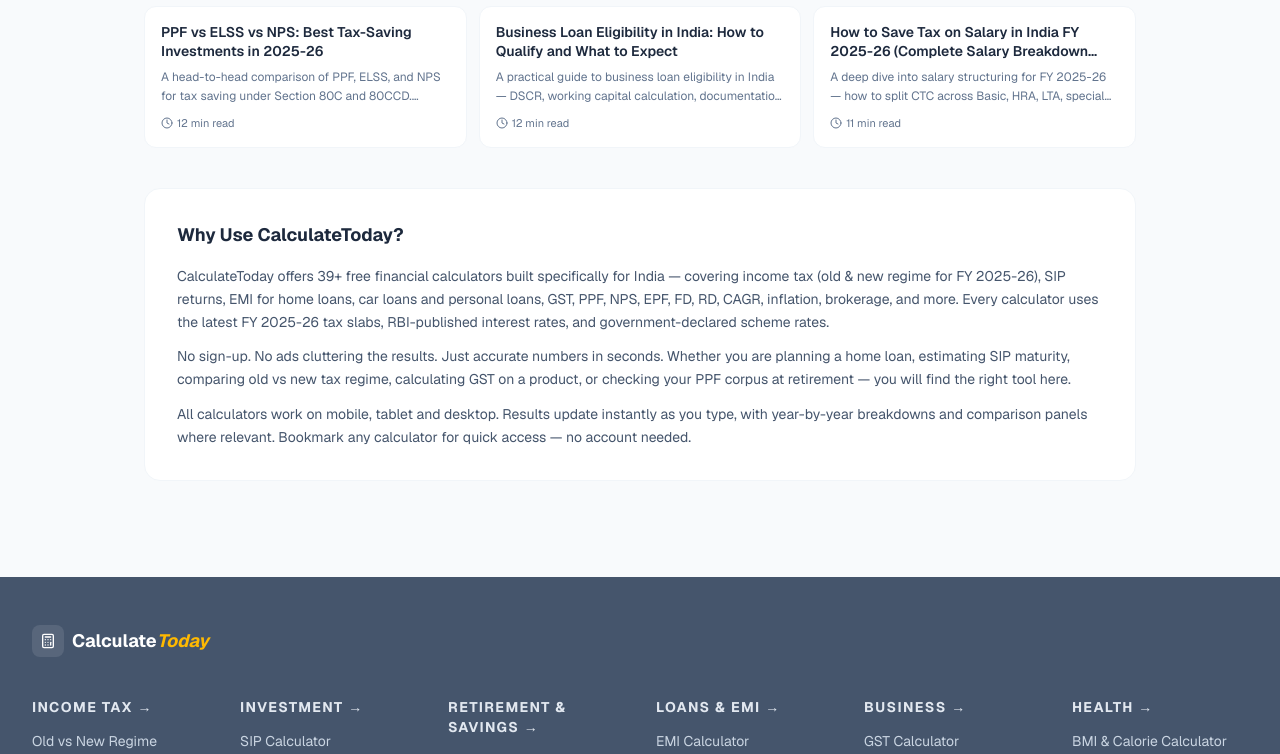
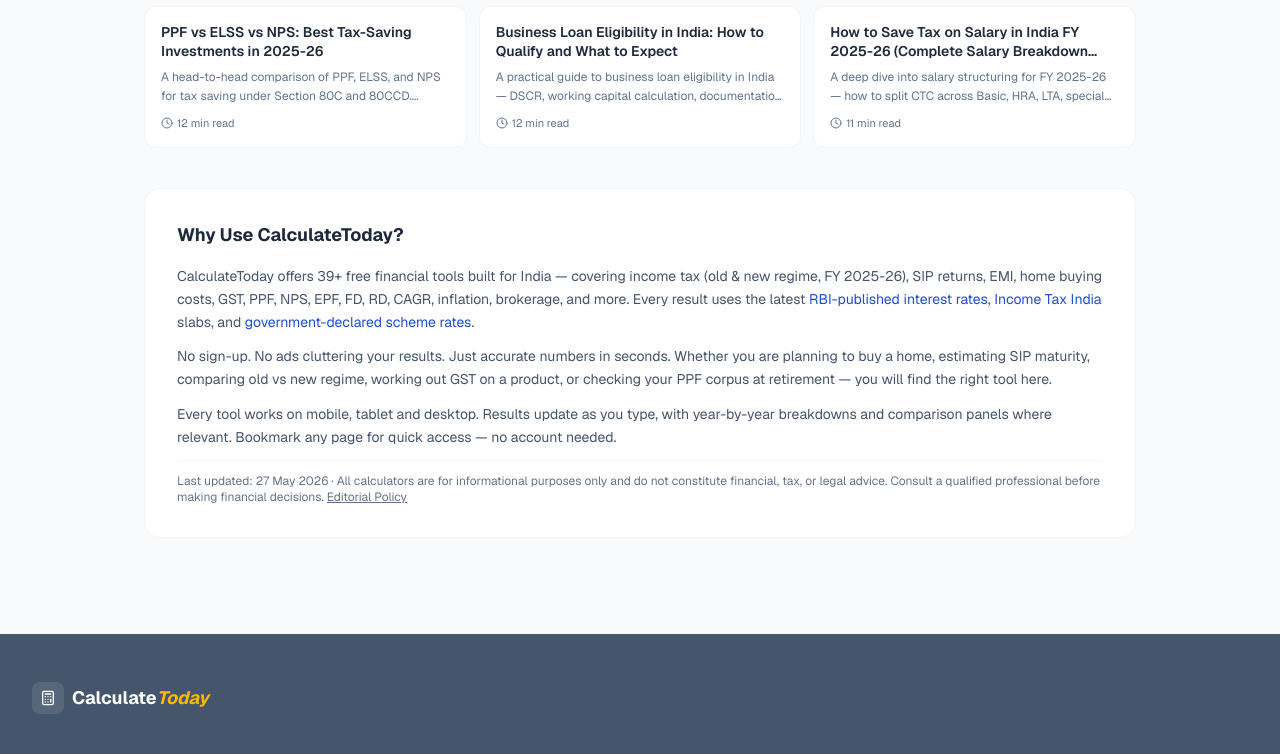
Before and after one commit to aigenxlab-GH/CalculateAnything, a Next.js app: page / in a window 1280 px wide. Shown: the part 1427-2181 px from the top of the page. Built offline with nearby package versions, Linux system fonts and the light colour scheme; no server answers.

Commit message:
multipls bug fixes

```diff
--- a/app/about/page.tsx
+++ b/app/about/page.tsx
@@ -94,6 +94,26 @@
         </p>
       </section>
 
+      {/* Editorial Policy */}
+      <section className="mb-10">
+        <h2 className="text-xl font-semibold text-slate-900 mb-3">Editorial Policy</h2>
+        <p className="text-slate-600 leading-relaxed">
+          All calculators on CalculateToday are reviewed by our editorial team for accuracy before
+          publication. We update figures — tax slabs, interest rates, and scheme rates — as soon as
+          official changes are announced by the Government of India,{' '}
+          <a href="https://rbi.org.in" target="_blank" rel="noopener noreferrer" className="text-primary hover:underline">RBI</a>, or{' '}
+          <a href="https://sebi.gov.in" target="_blank" rel="noopener noreferrer" className="text-primary hover:underline">SEBI</a>.
+          Sources include the{' '}
+          <a href="https://incometaxindia.gov.in" target="_blank" rel="noopener noreferrer" className="text-primary hover:underline">Income Tax Act</a>,
+          RBI circulars, and government scheme notifications.
+        </p>
+        <p className="text-slate-600 leading-relaxed mt-3">
+          Our content is intended for informational purposes only. We are not a bank, broker, or
+          registered financial advisor. Always verify figures with official sources and consult a
+          qualified professional before making major financial decisions.
+        </p>
+      </section>
+
       {/* Affiliate disclosure */}
       <section className="mb-10 p-5 rounded-xl border border-amber-100 bg-amber-50">
         <h2 className="text-base font-semibold text-amber-900 mb-2">A Note on Affiliate Links</h2>
--- a/app/layout.tsx
+++ b/app/layout.tsx
@@ -63,6 +63,11 @@
   return (
     <html lang="en" data-scroll-behavior="smooth" className={`${geistSans.variable} ${geistMono.variable} h-full`}>
       <head>
+        {/* llms.txt — AI/LLM crawler discoverability */}
+        <link rel="llms" href="/llms.txt" />
+        {/* Preconnect hints — establish early connections to third-party origins */}
+        <link rel="preconnect" href="https://www.googletagmanager.com" />
+        <link rel="dns-prefetch" href="https://www.googletagmanager.com" />
         {/* Organization schema — Google Knowledge Graph */}
         <script
           type="application/ld+json"
--- a/app/page.tsx
+++ b/app/page.tsx
@@ -5,8 +5,9 @@
 export const metadata: Metadata = {
   title: 'Free SIP, EMI, Loan & Tax Calculators India — CalculateToday',
   description:
-    'Free, accurate online calculators for income tax, SIP, EMI, home loan, GST and 30+ more. Designed for India. No sign-up required. Instant results on any device.',
+    'Free, accurate online calculators for income tax, SIP, EMI, loans, GST and 30+ more. Built for India. No sign-up — instant results on any device.',
   alternates: { canonical: '/' },
+  openGraph: { url: 'https://calculate-today.com/' },
 };
 
 export default function HomePage() {
@@ -31,21 +32,29 @@
           <h2 className="text-lg font-bold text-slate-800 mb-4">Why Use CalculateToday?</h2>
           <div className="space-y-3 text-sm text-slate-600 leading-relaxed">
             <p>
-              CalculateToday offers 39+ free financial calculators built specifically for India — covering
-              income tax (old &amp; new regime for FY 2025-26), SIP returns, EMI for home loans, car loans
-              and personal loans, GST, PPF, NPS, EPF, FD, RD, CAGR, inflation, brokerage, and more. Every
-              calculator uses the latest FY 2025-26 tax slabs, RBI-published interest rates, and
-              government-declared scheme rates.
+              CalculateToday offers 39+ free financial tools built for India — covering income tax (old &amp; new
+              regime, FY 2025-26), SIP returns, EMI, home buying costs, GST, PPF, NPS, EPF, FD, RD, CAGR,
+              inflation, brokerage, and more. Every result uses the latest{' '}
+              <a href="https://rbi.org.in" target="_blank" rel="noopener noreferrer" className="text-primary hover:underline">RBI-published interest rates</a>,{' '}
+              <a href="https://incometaxindia.gov.in" target="_blank" rel="noopener noreferrer" className="text-primary hover:underline">Income Tax India</a>{' '}
+              slabs, and{' '}
+              <a href="https://nsiindia.gov.in" target="_blank" rel="noopener noreferrer" className="text-primary hover:underline">government-declared scheme rates</a>.
             </p>
             <p>
-              No sign-up. No ads cluttering the results. Just accurate numbers in seconds. Whether you are
-              planning a home loan, estimating SIP maturity, comparing old vs new tax regime, calculating
-              GST on a product, or checking your PPF corpus at retirement — you will find the right tool here.
+              No sign-up. No ads cluttering your results. Just accurate numbers in seconds. Whether you are
+              planning to buy a home, estimating SIP maturity, comparing old vs new regime, working out GST on
+              a product, or checking your PPF corpus at retirement — you will find the right tool here.
             </p>
             <p>
-              All calculators work on mobile, tablet and desktop. Results update instantly as you type, with
-              year-by-year breakdowns and comparison panels where relevant. Bookmark any calculator for quick
-              access — no account needed.
+              Every tool works on mobile, tablet and desktop. Results update as you type, with year-by-year
+              breakdowns and comparison panels where relevant. Bookmark any page for quick access — no account
+              needed.
+            </p>
+            <p className="text-xs text-slate-500 border-t border-slate-100 pt-3 mt-1">
+              Last updated: 27 May 2026 · All calculators are for informational purposes only and do not
+              constitute financial, tax, or legal advice. Consult a qualified professional before making
+              financial decisions.{' '}
+              <a href="/about/" className="underline hover:text-slate-600">Editorial Policy</a>
             </p>
           </div>
         </section>
--- a/components/CalculatorByline.tsx
+++ b/components/CalculatorByline.tsx
@@ -1,3 +1,4 @@
+import Link from 'next/link';
 import { BadgeCheck } from 'lucide-react';
 import { calculators } from '@/lib/calculators-registry';
 
@@ -49,7 +50,9 @@
       <BadgeCheck className="w-3.5 h-3.5 text-primary flex-shrink-0" />
       <span>
         Reviewed by{' '}
-        <span className="font-semibold text-slate-600">{resolvedReviewer}</span>
+        <Link href="/about/" className="font-semibold text-slate-600 hover:text-primary hover:underline underline-offset-2 transition-colors">
+          {resolvedReviewer}
+        </Link>
         {resolvedCredential && (
           <span className="text-slate-500"> · {resolvedCredential}</span>
         )}
--- a/components/HomepageGrid.tsx
+++ b/components/HomepageGrid.tsx
@@ -62,6 +62,8 @@
 
   return (
     <section>
+      {/* Semantic H2 for heading hierarchy: H1 → H2 → H3 (calculator cards) */}
+      <h2 className="sr-only">Browse Calculators</h2>
       {/* Recently Used strip — hidden during search and on first visit */}
       {!trimmed && recents.length > 0 && (
         <div className="mb-4">
--- a/package.json
+++ b/package.json
@@ -15,6 +15,12 @@
     "react-dom": "19.2.4",
     "recharts": "^3.8.1"
   },
+  "browserslist": [
+    "> 1% in IN",
+    "last 2 versions",
+    "not IE 11",
+    "not dead"
+  ],
   "devDependencies": {
     "@tailwindcss/postcss": "^4",
     "@types/node": "^20",
```
Also changed, not shown: 1 other file (tests, documents, lock files or other folders).
